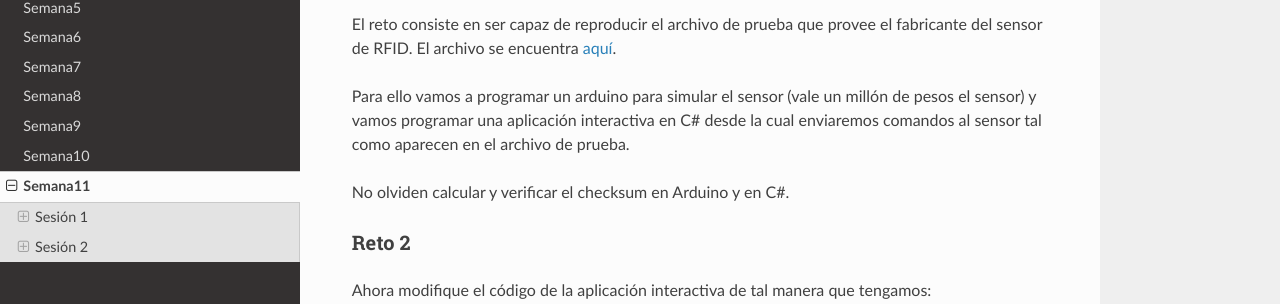
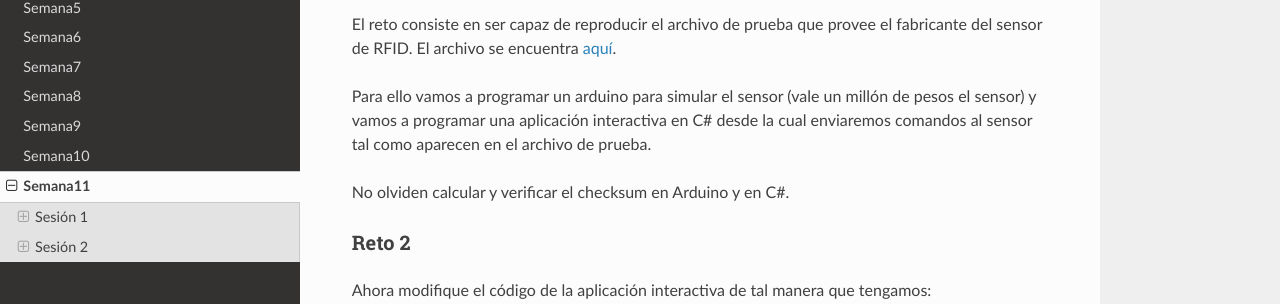
Before and after one commit to juanferfranco/sensores1, a Sphinx documentation site: the page built from docs/_semana11/semana11.rst, in a window 1280 px wide and 900 px high, scrolled down 7379 px. Shown: the part 288-592 px from the top of the window. Built offline with Sphinx 7.4.7 and the Read the Docs theme 2.0.0, drawn with Linux system fonts in a browser that asks for light colours.

Commit message:
update week 11

```diff
--- a/docs/_semana11/semana11.rst
+++ b/docs/_semana11/semana11.rst
@@ -442,7 +442,7 @@ que provee el fabricante del sensor de RFID. El archivo se encuentra
 `aquí <https://drive.google.com/file/d/1iVr2Fiv8wXLqNyShr_EOplSvOJBIPqJP/view>`__.
 
 Para ello vamos a programar un arduino para simular el sensor (vale un millón
-de pesos el sensor) y vamos programar una aplicación interactiva en C# desde
+de pesos el sensor) y vamos a programar una aplicación interactiva en C# desde
 la cual enviaremos comandos al sensor tal como aparecen en el archivo de
 prueba.
 
```
